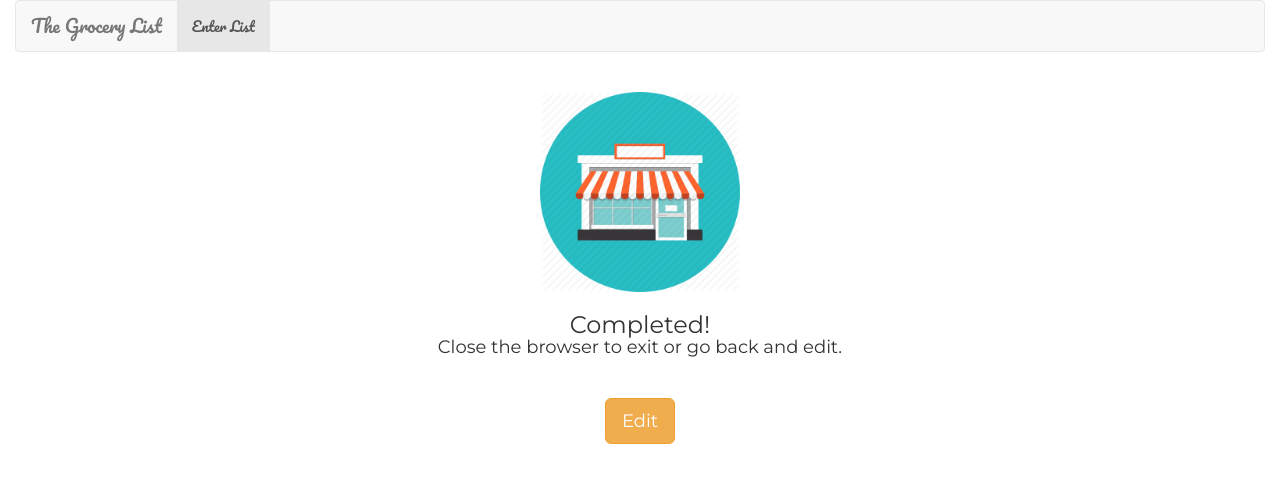
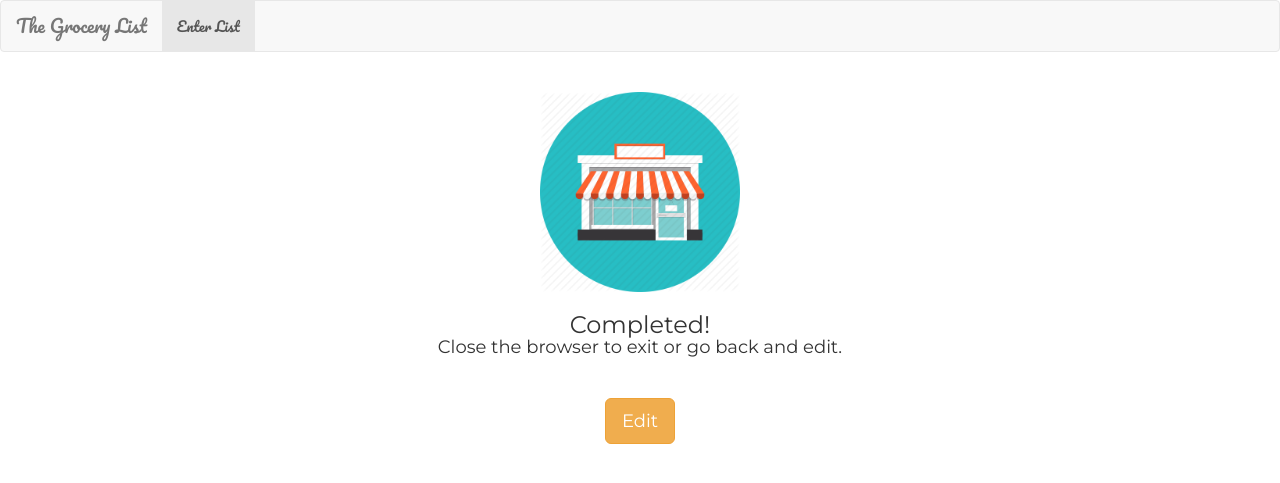
Before and after one commit to jenylu/CS247-GroceryList, a PHP site: page /done.html in a window 1280 px wide. Shown: the top 483 px of the page. Run offline with PHP 8.4, Linux system fonts and the light colour scheme.

Commit message:
fixed margins for done

```diff
--- a/css/done.css
+++ b/css/done.css
@@ -1,6 +1,8 @@
 .completed {
   font-family: 'Montserrat';
   text-align: center;
+  margin-left: 15px;
+  margin-right: 15px;
 }
 
 h4 {
@@ -15,8 +17,3 @@ nav {
 img {
 	width: 200px;
 }
-
-body {
-	margin-left: 15px;
-	margin-right: 15px;
-}
```
